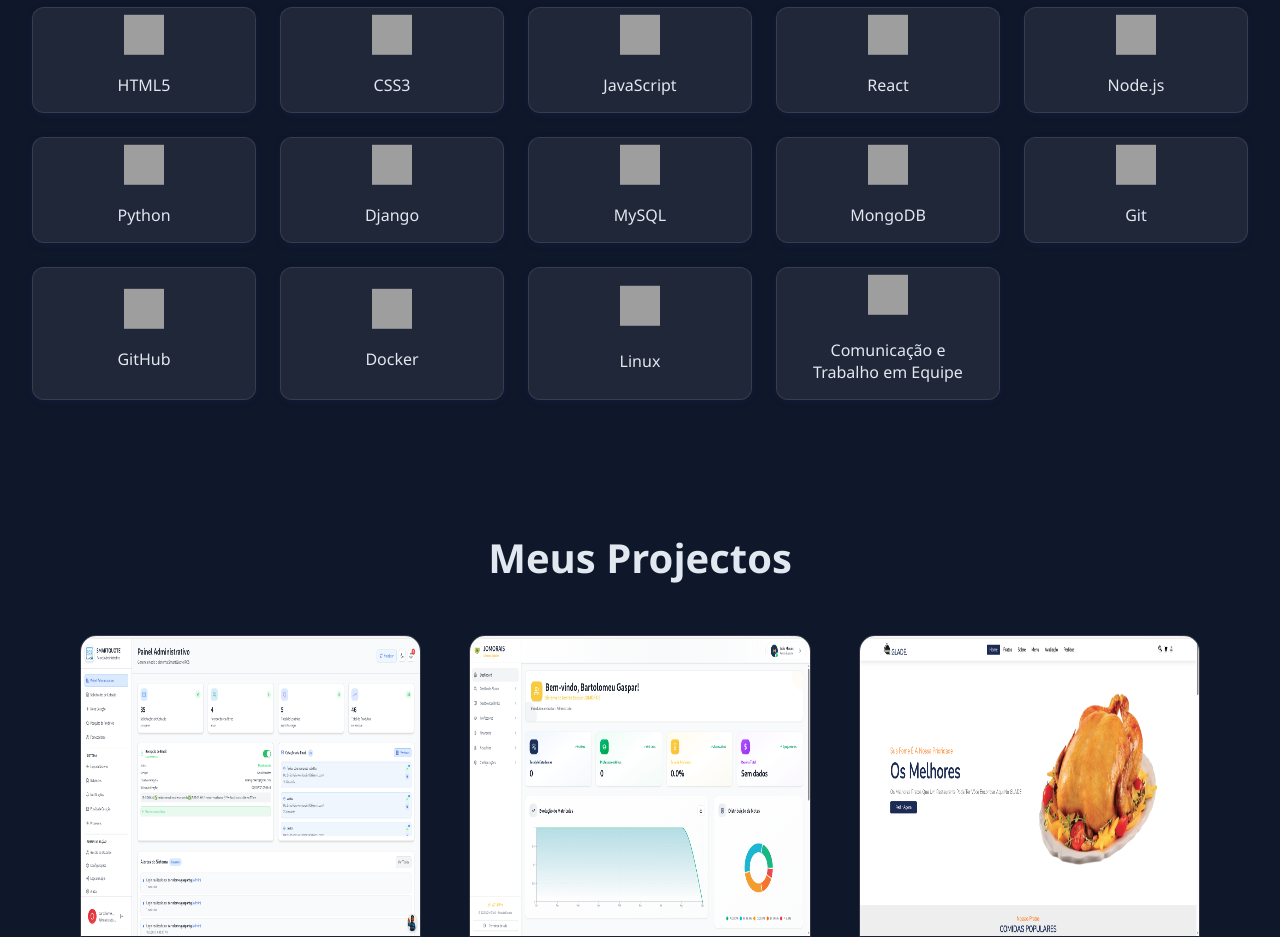
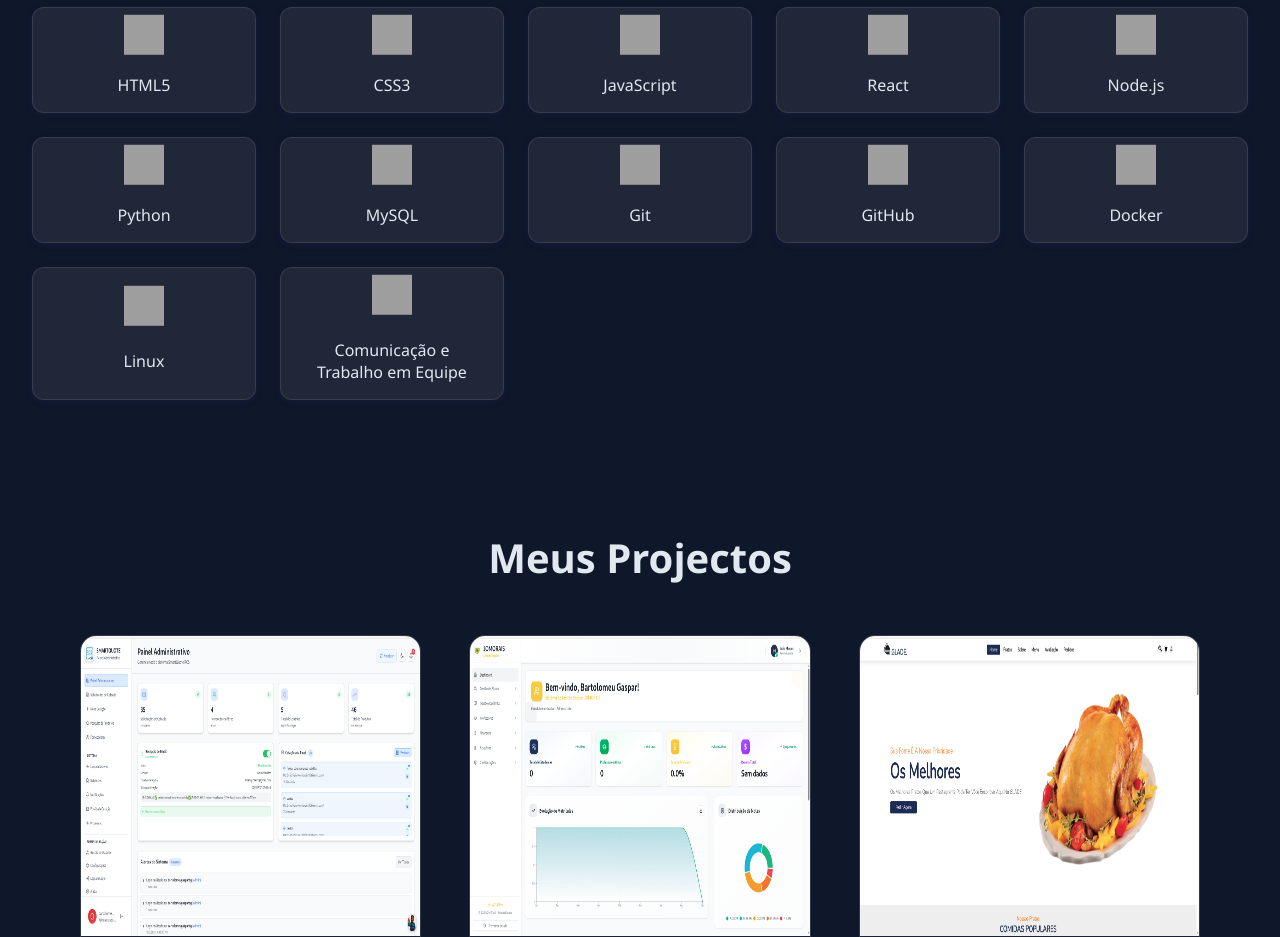
Before and after one commit to bartolomeugaspar/Portfolio, a plain HTML site: page index.html in a window 1280 px wide. Shown: the part 920-1857 px from the top of the page. Drawn offline with Linux system fonts and the light colour scheme; grey boxes are pictures that could not be loaded.

Commit message:
Remove Django and MongoDB skill icons from the skills section for clarity

```diff
--- a/index.html
+++ b/index.html
@@ -91,27 +91,11 @@
         </li>
         <li>
           <img
-            src="https://cdn.jsdelivr.net/gh/devicons/devicon/icons/django/django-plain.svg"
-            alt="Django"
-            class="icone-habilidade"
-          />
-          Django
-        </li>
-        <li>
-          <img
             src="https://cdn.jsdelivr.net/gh/devicons/devicon/icons/mysql/mysql-original.svg"
             alt="MySQL"
             class="icone-habilidade"
           />
           MySQL
-        </li>
-        <li>
-          <img
-            src="https://cdn.jsdelivr.net/gh/devicons/devicon/icons/mongodb/mongodb-original.svg"
-            alt="MongoDB"
-            class="icone-habilidade"
-          />
-          MongoDB
         </li>
         <li>
           <img
```
